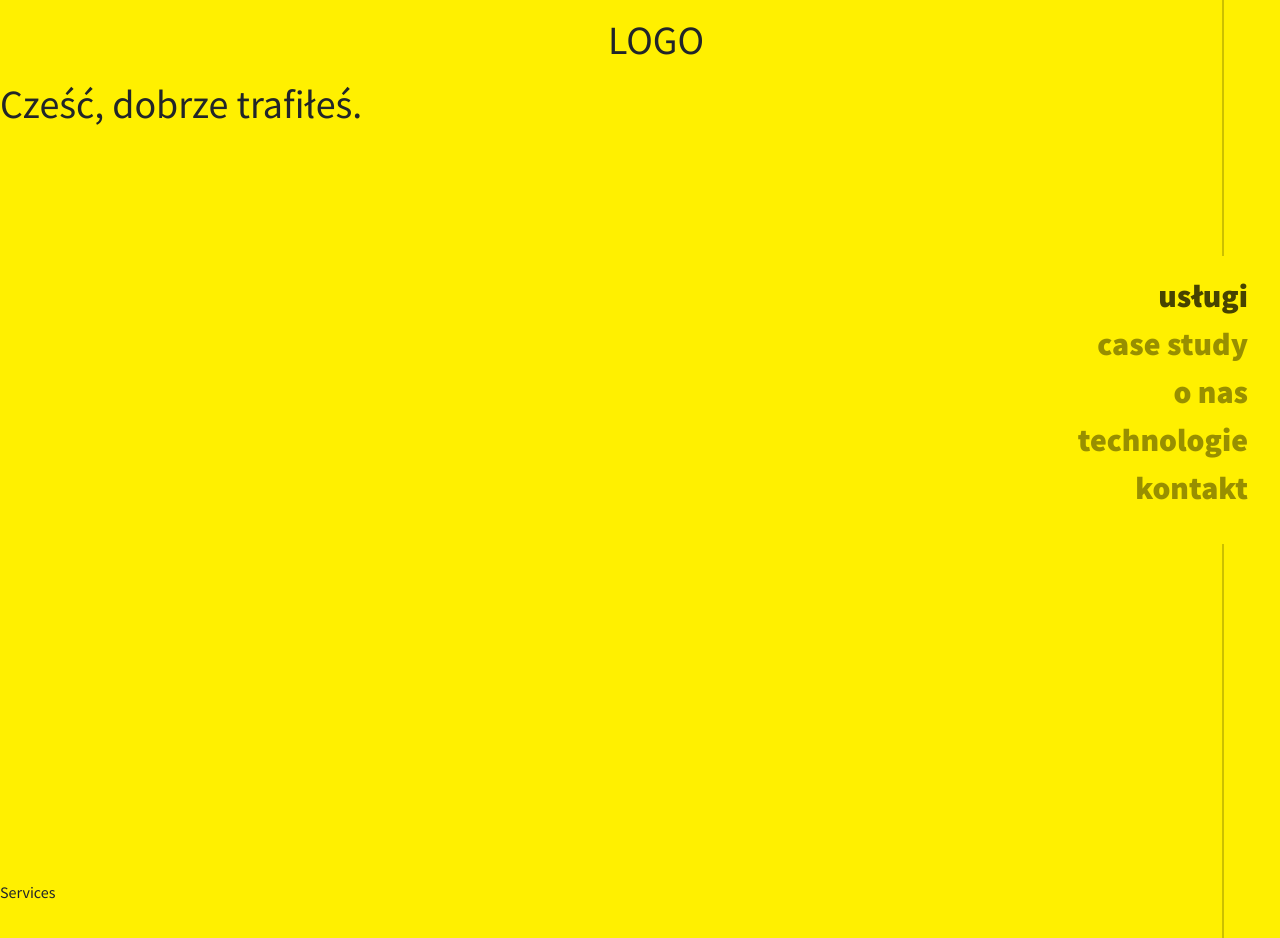
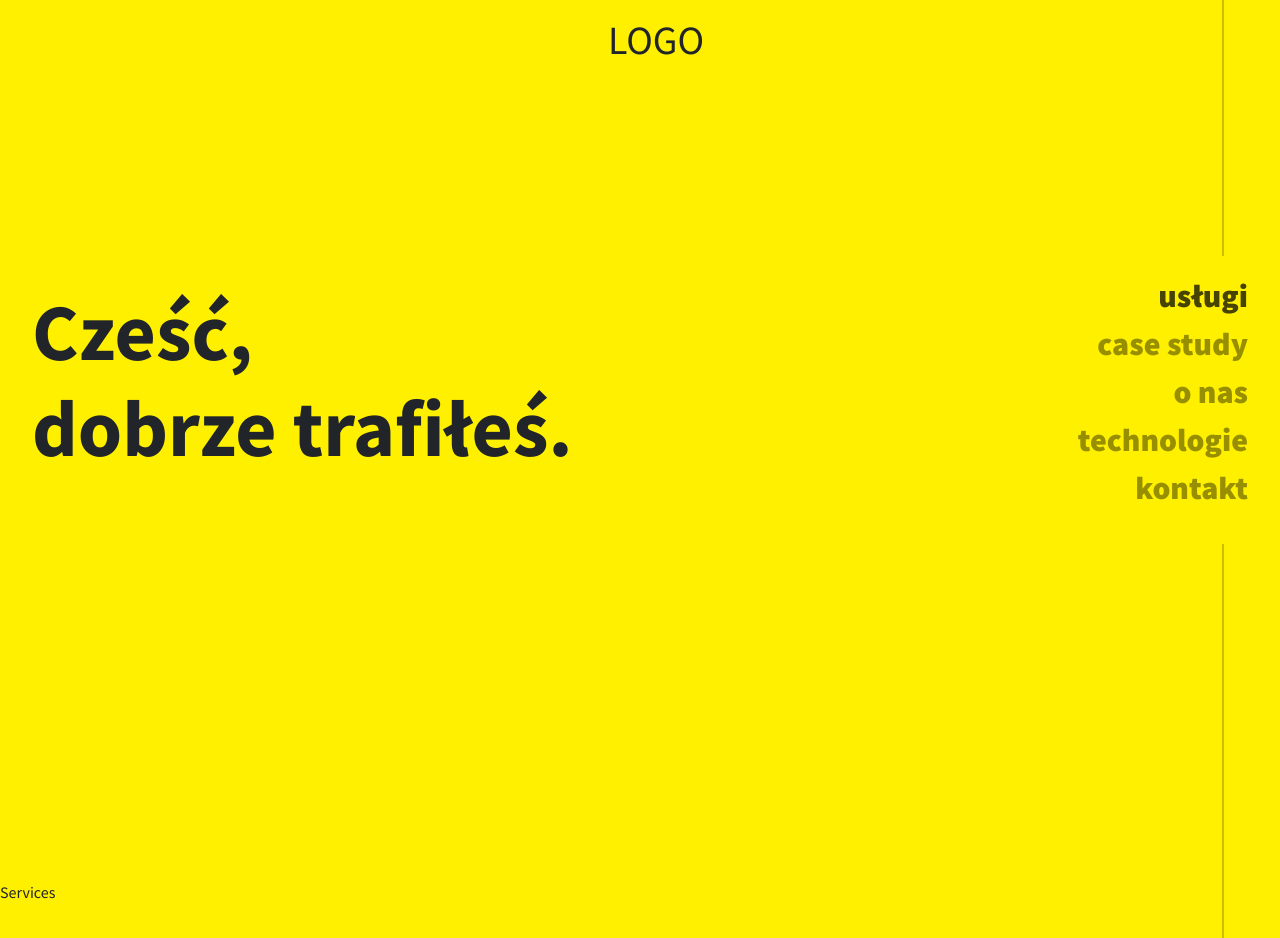
Before and after one commit to siwoczarny/devops, a React (Create React App) app: page / in a window 1280 px wide. Shown: the top 938 px of the page. Built offline with nearby package versions, Linux system fonts and the light colour scheme.

Commit message:
Start section

```diff
--- a/src/components/elements/Start.js
+++ b/src/components/elements/Start.js
@@ -4,7 +4,7 @@ import '../../styles/elements/Start.scss';
 const Start = () => {
     return (
         <section className="start" id="start">
-            <h1>Cześć, dobrze trafiłeś.</h1>
+            <h1 className="start_title">Cześć,<br />dobrze trafiłeś.</h1>
         </section>
     );
 }
--- a/src/styles/elements/Start.scss
+++ b/src/styles/elements/Start.scss
@@ -3,4 +3,13 @@
 
 .start {
     @include section;
+    display: flex;
+    justify-content: left;
+    align-items: center;
+    &_title {
+        font-size: $base-size * 5;
+        font-weight: 700;
+        margin-left: 32px;
+        transform: translateY(-50%);
+    }
 }
--- a/src/styles/layout/Menu.scss
+++ b/src/styles/layout/Menu.scss
@@ -63,6 +63,7 @@
         background-color: $color-bg;
         transform: translateY(-50%);
         border-left: 1px solid $color-main;
+        transition: $transition;
         @include tablet-small {
             right: 0;
             border: none;
@@ -98,9 +99,7 @@
             }
         }
     }
-
     &_nav--open {
         right: 0;
     }
-
 }
```
